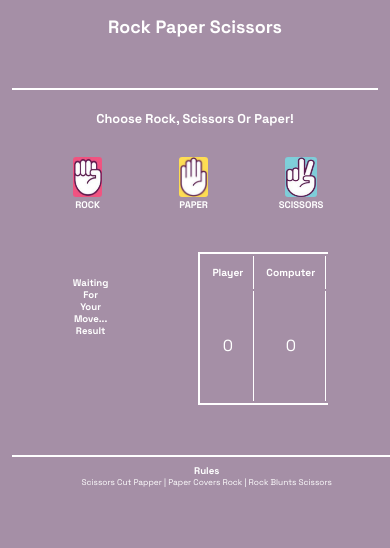
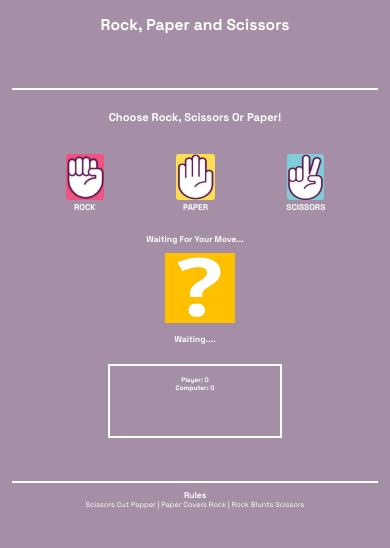
Before and after one commit to OskarJ1993/Scissors--paper-and-rock, a plain HTML site: page index.html in a window 390 px wide. Drawn offline with Linux system fonts and the light colour scheme.

Commit message:
change layout to look better

```diff
--- a/assets/css/style.css
+++ b/assets/css/style.css
@@ -8,10 +8,11 @@
 body {
   background-color: #a58fa6;
   color: white;
-  height: 100vh;
+  height: 100%;
   font-family: "Space Grotesk", "aria";
   overflow: hidden;
   max-width: 2000px;
+  margin: 0 auto;
 }
 
 header {
@@ -77,11 +78,15 @@ header h1 {
 }
 
 #computer-move-img {
-  height: 72%;
-  width: 42%;
-  margin: 10px 0 10px 100px;
+  height: 100px;
+  width: 100px;
+  margin: 10px 0 10px 6px;
   border-radius: 3px;
-  display: none;
+
+}
+
+#move-result {
+  width: 35ch;
 }
 
 .move {
@@ -99,32 +104,25 @@ header h1 {
   width: 100%;
 }
 
-.score-table {
+.result {
   border: 2px solid white;
+  height: 50px;
+  width: 150px;
+  padding: 10px;
+  margin: 20px auto;
 }
 
-th {
-  font-size: 2.5rem;
-  border-right: 1px solid white;
-}
-
-td {
-  font-size: 2.5rem;
-  padding: 50px;
-  width: 130px;
-  border-right: 1px solid white;
-}
 
 /* Footer */
 
 footer {
   border-top: 2px solid white;
   margin-top: 2%;
-
   text-align: center;
   width: 100%;
+  height: 50px;
   font-size: 1.3rem;
-  position: absolute;
+
 }
 
 footer h3 {
@@ -134,23 +132,14 @@ footer h3 {
 /* for mobile and small screens */
 
 @media screen and (max-width: 350px) {
-  body {
-    width: 99%;
-    margin: 0 auto;
-  }
+html {
+  width: 100%;
+  height: 100%;
+  text-align: center;
+  margin: 0 auto;
+}
 
-  .score-table {
-    border: 1px solid white;
-  }
 
-  #move-result {
-  }
-
-  #computer-move-img {
-    margin-left: 15px;
-    width: 40%;
-    height: 40%;
-  }
 }
 
 /* for mobile with middle screens */
@@ -158,61 +147,45 @@ footer h3 {
 @media screen and (max-width: 500px) {
   html {
     margin: 0 auto;
-    font-size: 40%;
-    max-height: 100vh;
+    font-size: 35%;
+    min-height: 100%;
     min-width: 50%;
+    overflow: hidden;
   }
 
   .choose-game-section {
-    width: 70%;
+    width: 75%;
     margin: 0 auto;
   }
 
   #rock-img,
   #papper-img,
   #scissors-img {
-    width: 90%;
-    height: 90%;
+    width: 100%;
+    height: 100%;
   }
 
   .move {
-    width: 40%;
-    margin-left: 19%;
+  margin: 15px auto;
   }
 
   #computer-move-img {
-    margin: 0 0 0 10px;
-    width: 70%;
-    height: 60%;
-    padding-top: 3px;
+    margin-left: 10px!important;
+    width: 70px;
+    height: 70px;
   }
 
   /*score board*/
 
+
   .score-section {
-    margin-top: 10%;
+    width: 100%;
+
   }
 
-  .score-table {
-    margin-right: 16%;
-    border-right: none;
-  }
-
-  th {
-    font-size: 1.6rem;
-    padding: 10px;
-  }
-  td {
-    width: 50px;
-    height: 50px;
-    padding: 30px 0;
-  }
 
   /* Footer */
 
-  footer {
-    margin-top: 30px;
-  }
 }
 
 /* for tablets */
@@ -220,6 +193,7 @@ footer h3 {
 @media screen and (max-width: 950px) {
   body {
     width: 94%;
+    height: 100%;
     margin: 0 auto;
     text-align: center;
   }
@@ -248,6 +222,6 @@ footer h3 {
 
   footer {
     text-align: center;
-    margin-top: 50px;
+    height: 100%;
   }
 }
--- a/assets/js/script.js
+++ b/assets/js/script.js
@@ -30,16 +30,19 @@ function compGenerete() {
     moveResult.textContent = "Computer Is Choosing Rock!";
     cMoveImageEl.src = "assets/images/rock.jpg";
     cMoveImageEl.style.display = "block";
+    cMoveImageEl.style.marginLeft = "220px";
     return "Rock";
   } else if (compChoice === 1) {
     moveResult.textContent = "Computer Is Choosing Scissors!";
     cMoveImageEl.src = "assets/images/scissors.jpg";
     cMoveImageEl.style.display = "block";
+    cMoveImageEl.style.marginLeft = "220px";
     return "Scissors";
   } else {
     moveResult.textContent = "Computer Is Choosing Papper!";
     cMoveImageEl.src = "assets/images/papper.jpg";
     cMoveImageEl.style.display = "block";
+   cMoveImageEl.style.marginLeft = "220px";
     return "Paper";
   }
 }
--- a/index.html
+++ b/index.html
@@ -10,7 +10,7 @@
   </head>
   <body>
     <header>
-      <h1>Rock Paper Scissors</h1>
+      <h1>Rock, Paper and Scissors</h1>
     </header>
 
     <main>
@@ -53,21 +53,17 @@
       <section class="score-section">
         <div class="move">
           <h2 id="move-result">Waiting For Your Move...</h2>
-          <img id="computer-move-img" src="" alt="computers-choiche-img" />
-          <h2 id="who-wins">Result</h2>
+          <img id="computer-move-img" src="assets/images/questionmark.jpg" alt="computers-choiche-img" />
+          <h2 id="who-wins">Waiting....</h2>
+          <div class="result">
+          <h3>Player: <span id="player-score">0</span></h3>
+           <h3>Computer: <span id="computer-score">0</span></h3>
+           </div>
         </div>
 
-        <table class="score-table">
-          <tr id="score_th">
-            <th>Player</th>
-            <th>Computer</th>
-          </tr>
-          <tr>
-            <td id="player-score">0</td>
-            <td id="computer-score">0</td>
-          </tr>
-        </table>
       </section>
+
+
     </main>
 
     <footer>
```
Also changed, not shown: assets/images/questionmark.jpg (added), assets/images/red-question-mark-png-11552242986dielb7cmf4.png (added).
